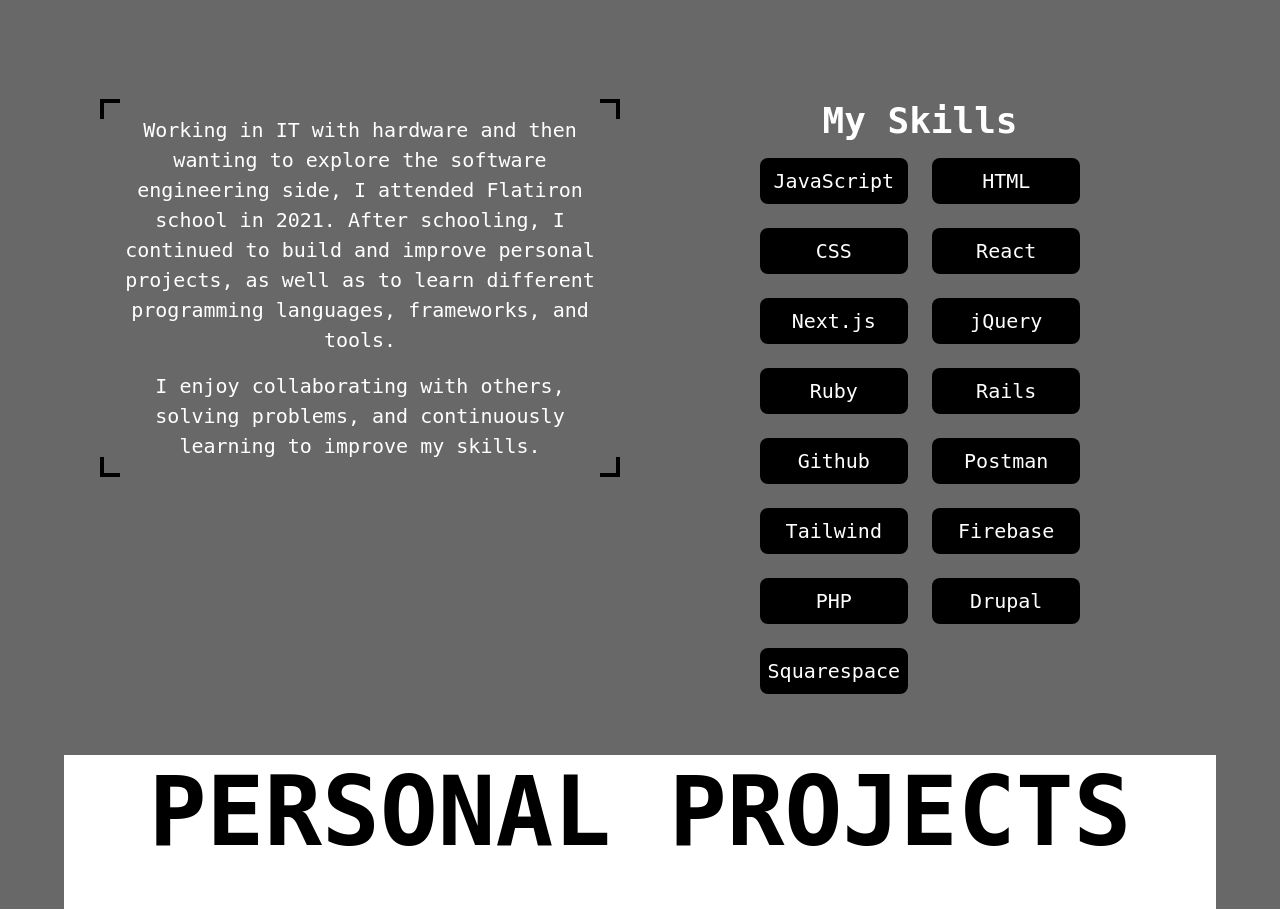
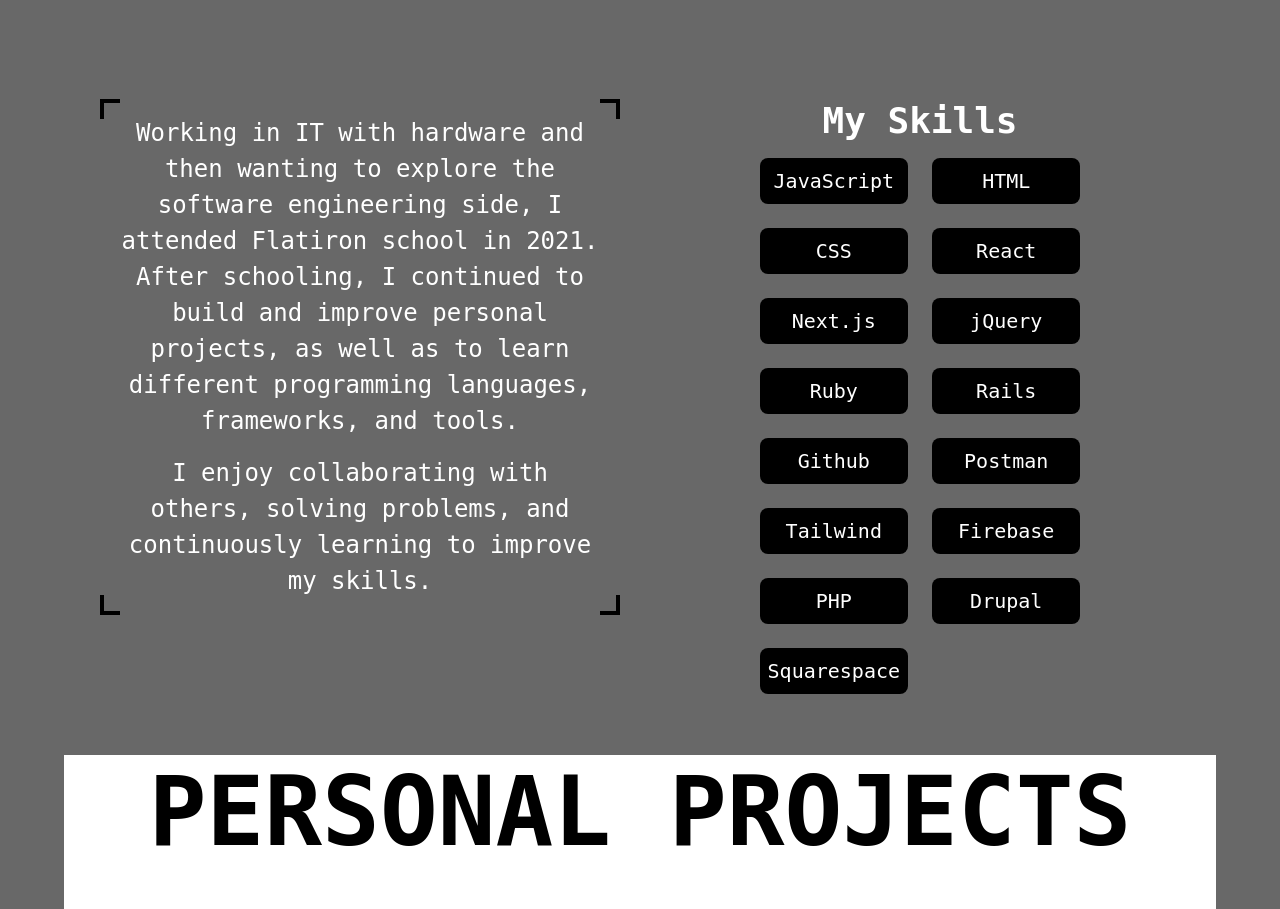
Before and after one commit to ericonti24/portfolio-site, a Next.js app: page / in a window 1280 px wide. Shown: the part 3650-4559 px from the top of the page. Built offline with nearby package versions, Linux system fonts and the light colour scheme.

Commit message:
adjust text size for about me

```diff
--- a/app/about/page.js
+++ b/app/about/page.js
@@ -74,10 +74,10 @@
           borderBottom="4px solid black"
           borderRight="4px solid black"
         />
-        <Text fontSize="xl" >
+        <Text fontSize={{base: "2xl", md: "1xl"}} >
           Working in IT with hardware and then wanting to explore the software engineering side, I attended Flatiron school in 2021. After schooling, I continued to build and improve personal projects, as well as to learn different programming languages, frameworks, and tools.
         </Text>
-        <Text fontSize="xl" mt={4}>
+        <Text fontSize={{base: "2xl", md: "1xl"}} mt={4}>
           I enjoy collaborating with others, solving problems, and continuously learning to improve my skills.
         </Text>
         </Box>
```
